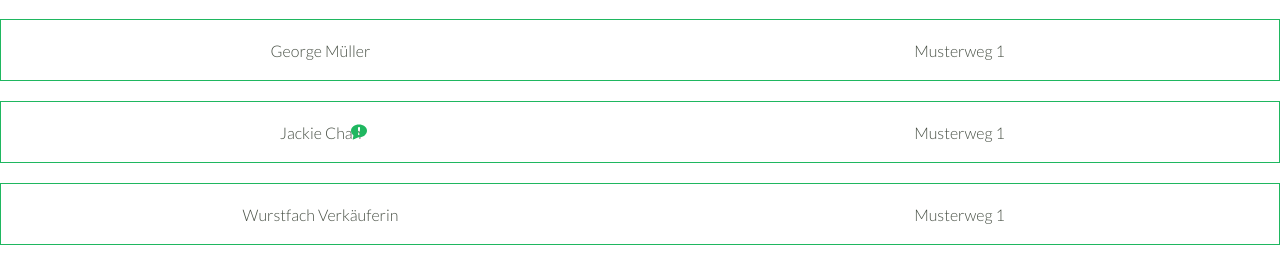
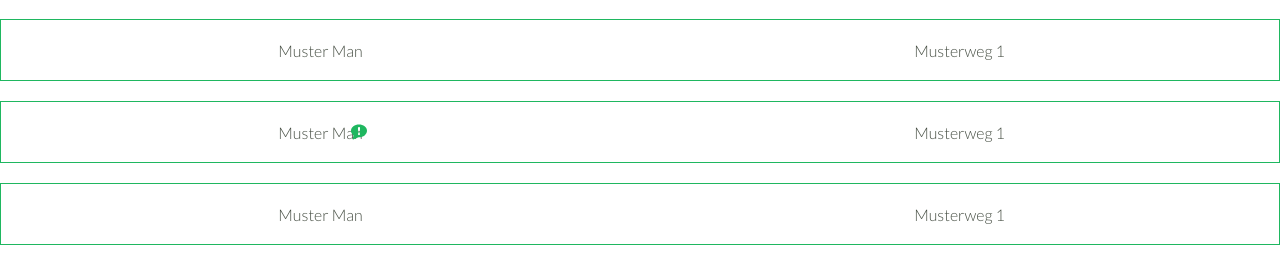
Before and after one commit to danielsilvayanez/daily-greens-driver-app, a React (Create React App) app: page /list in a window 1280 px wide. Shown: the part 193-467 px from the top of the page. Built offline with nearby package versions, Linux system fonts and the light colour scheme.

Commit message:
Deleted address-object

```diff
--- a/src/components/Order.js
+++ b/src/components/Order.js
@@ -1,7 +1,7 @@
-import React, { useEffect, useState } from "react";
-import styled from "styled-components";
-import Button from "./Button";
-import NotesIcon from "../icons/notes-icon.jsx";
+import React, { useEffect, useState } from 'react'
+import styled from 'styled-components'
+import Button from './Button'
+import NotesIcon from '../icons/notes-icon.jsx'
 
 export default function Order({
   delivery,
@@ -11,15 +11,15 @@ export default function Order({
   details,
   setNewindex,
 }) {
-  const [state, setState] = useState(true);
+  const [state, setState] = useState(true)
 
   return (
     <>
       <StyledDiv>
         {details ? (
           <Container height="120" background="var(--secondaryBGPurple)">
-            <div>{delivery.address.name}</div>
-            <div>{delivery.address.street}</div>
+            <div>{delivery.name}</div>
+            <div>{delivery.street}</div>
             <div>Tagesessen: {delivery.dayMeal}</div>
             <div>Wochenessen: {delivery.weekMeal}</div>
             {delivery.notes ? (
@@ -31,38 +31,38 @@ export default function Order({
               btnName="start"
               btnState={state}
               onClick={() => {
-                let newDeliveries = [...deliveries];
-                newDeliveries[index].start = true;
-                setDeliveries(newDeliveries);
-                setState(!state);
+                let newDeliveries = [...deliveries]
+                newDeliveries[index].start = true
+                setDeliveries(newDeliveries)
+                setState(!state)
               }}
             />
 
             <Button
               btnName="erledigt"
               onClick={() => {
-                alert("Biste sicher?");
-                let newDeliveries = [...deliveries];
-                newDeliveries[index].done = true;
-                setDeliveries(newDeliveries);
-                setNewindex(index + 1);
+                alert('Biste sicher?')
+                let newDeliveries = [...deliveries]
+                newDeliveries[index].done = true
+                setDeliveries(newDeliveries)
+                setNewindex(index + 1)
               }}
             />
           </Container>
         ) : (
           <Container
             onClick={() => {
-              setNewindex(index);
+              setNewindex(index)
             }}
           >
-            <div>{delivery.address.name}</div>
-            <div>{delivery.address.street}</div>
+            <div>{delivery.name}</div>
+            <div>{delivery.street}</div>
             {delivery.notes && <StyledNotesIcon />}
           </Container>
         )}
       </StyledDiv>
     </>
-  );
+  )
 }
 const StyledDiv = styled.div`
   display: grid;
@@ -70,7 +70,7 @@ const StyledDiv = styled.div`
   width: 100%;
   border: 1px solid var(--primaryBGBtnGreen);
   margin: 10px;
-`;
+`
 
 const Container = styled.div`
   position: relative;
@@ -83,12 +83,12 @@ const Container = styled.div`
   > * {
     text-align: center;
   }
-`;
+`
 
 const StyledNotesIcon = styled(NotesIcon)`
   position: absolute;
   left: 350px;
-`;
+`
 
 const StyledNotes = styled.div`
   display: grid;
@@ -97,4 +97,4 @@ const StyledNotes = styled.div`
   border: 1px solid var(--primaryBGBtnGreen);
   color: var(--secondaryBGPurple);
   font-weight: bold;
-`;
+`
--- a/src/defaultData.json
+++ b/src/defaultData.json
@@ -1,11 +1,9 @@
 [
   {
     "date": "24.12.2020",
-    "address": {
-      "name": "Muster Man",
-      "street": "Musterweg 1",
-      "postal": "11111 MusterCity"
-    },
+    "name": "Muster Man",
+    "street": "Musterweg 1",
+    "postal": "11111 MusterCity",
     "prio": 1,
     "dayMeal": 4,
     "weekMeal": 2,
@@ -16,11 +14,9 @@
   },
   {
     "date": "24.12.2020",
-    "address": {
-      "name": "George Müller",
-      "street": "Musterweg 1",
-      "postal": "11111 MusterCity"
-    },
+    "name": "Muster Man",
+    "street": "Musterweg 1",
+    "postal": "11111 MusterCity",
     "prio": 1,
     "dayMeal": 4,
     "weekMeal": 2,
@@ -31,11 +27,9 @@
   },
   {
     "date": "24.12.2020",
-    "address": {
-      "name": "Jackie Chan",
-      "street": "Musterweg 1",
-      "postal": "11111 MusterCity"
-    },
+    "name": "Muster Man",
+    "street": "Musterweg 1",
+    "postal": "11111 MusterCity",
     "prio": 1,
     "dayMeal": 4,
     "weekMeal": 2,
@@ -46,11 +40,9 @@
   },
   {
     "date": "24.12.2020",
-    "address": {
-      "name": "Wurstfach Verkäuferin",
-      "street": "Musterweg 1",
-      "postal": "11111 MusterCity"
-    },
+    "name": "Muster Man",
+    "street": "Musterweg 1",
+    "postal": "11111 MusterCity",
     "prio": 1,
     "dayMeal": 4,
     "weekMeal": 2,
```
Also changed, not shown: src/components/Button.js (+7 -7 lines).
